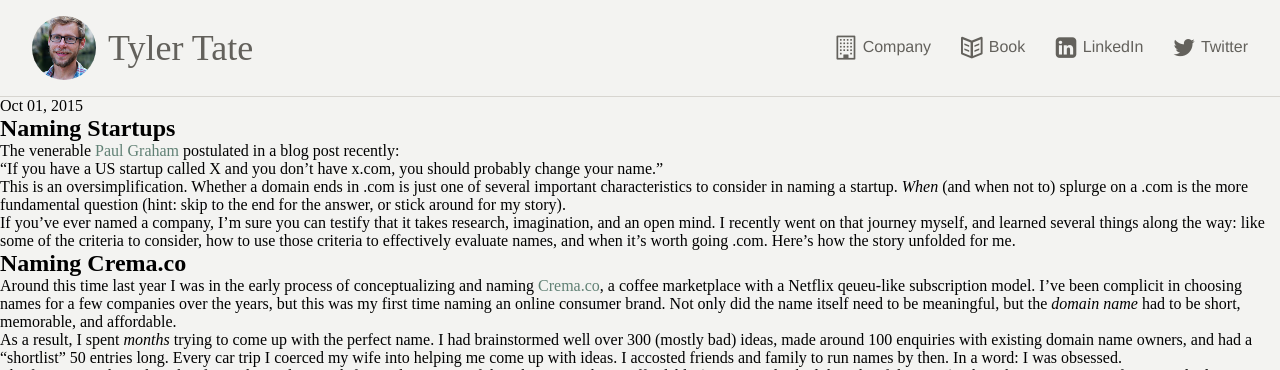
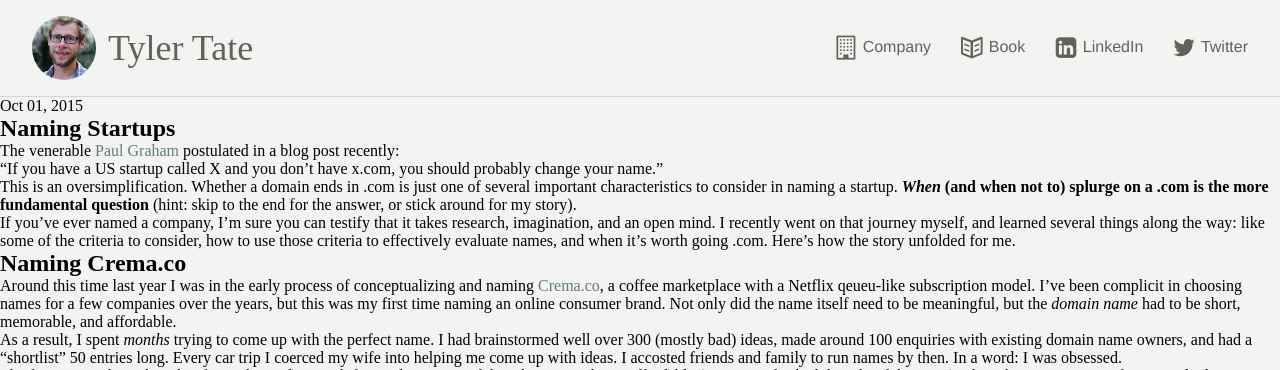
Before and after one commit to SeriouslyInc/tylertate, a Jekyll site: the page built from blog/_posts/2015-10-01-naming-startups-choosing-a-company-name.markdown, in a window 1280 px wide. Shown: the top 370 px of the page. Built offline with Jekyll 4.4.1, drawn with Linux system fonts in a browser that asks for light colours; comment, search, counter and statistics services are not loaded.

Commit message:
opening tweaks.

```diff
--- a/blog/_posts/2015-10-01-naming-startups-choosing-a-company-name.markdown
+++ b/blog/_posts/2015-10-01-naming-startups-choosing-a-company-name.markdown
@@ -8,7 +8,7 @@ The venerable [Paul Graham](http://paulgraham.com/name.html) postulated in a blo
 
 > “If you have a US startup called X and you don’t have x.com, you should probably change your name.”
 
-This is an oversimplification. Whether a domain ends in .com is just one of several important characteristics to consider in naming a startup. _When_ (and when not to) splurge on a .com is the more fundamental question (hint: skip to the end for the answer, or stick around for my story).
+This is an oversimplification. Whether a domain ends in .com is just one of several important characteristics to consider in naming a startup. **_When_ (and when not to) splurge on a .com is the more fundamental question** (hint: skip to the end for the answer, or stick around for my story).
 
 If you’ve ever named a company, I’m sure you can testify that it takes research, imagination, and an open mind. I recently went on that journey myself, and learned several things along the way: like some of the criteria to consider, how to use those criteria to effectively evaluate names, and when it’s worth going .com. Here’s how the story unfolded for me.
 
```
